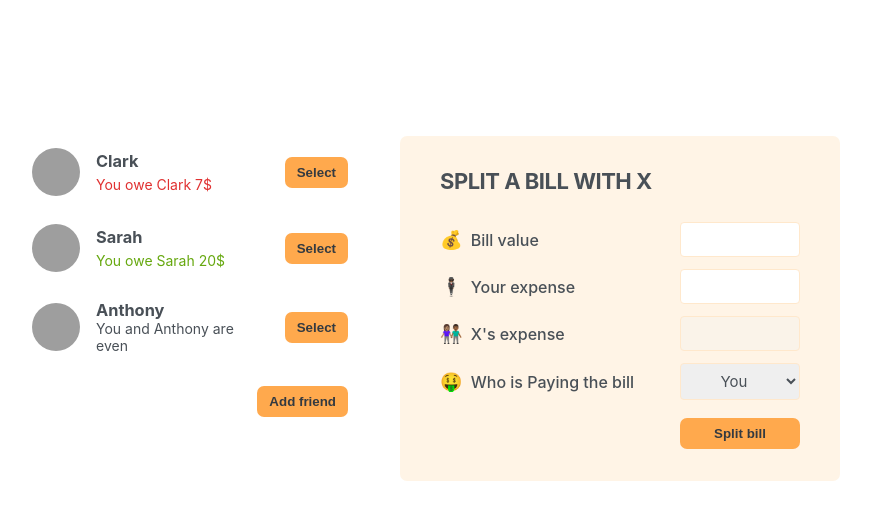
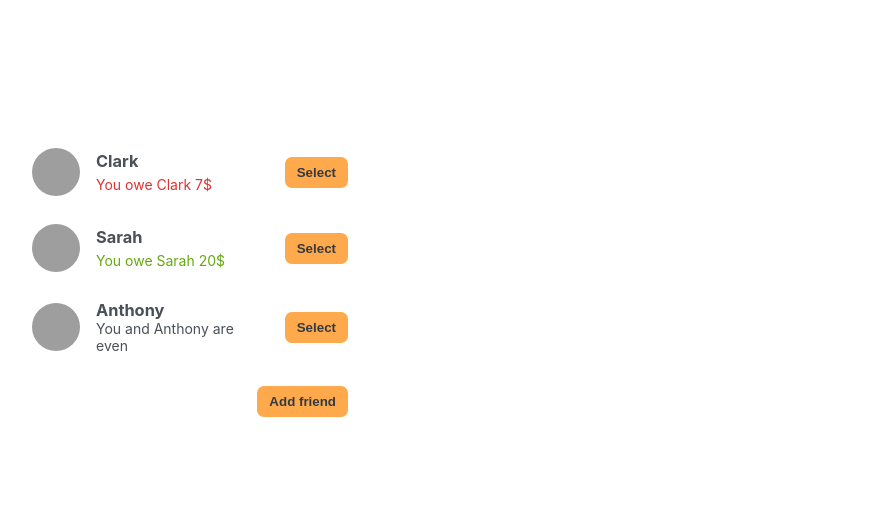
Before and after one commit to SeunDeve/eat-n-split, a React (Create React App) app: page / in a window 1280 px wide. Shown: the top 520 px of the page, without its empty margins (210-1081 px from the left). Built offline with nearby package versions, Linux system fonts and the light colour scheme; grey boxes are pictures that could not be loaded.

Commit message:
initial commit

```diff
--- a/src/App.js
+++ b/src/App.js
@@ -32,6 +32,7 @@
 export default function App() {
   const [friends, setFriends] = useState(initialFriends);
   const [showAddFriend, setShowAddFriend] = useState(false);
+  const [selectedFriend, setSelectedFriend] = useState(null);
 
   function handleShowAddFriend() {
     setShowAddFriend((show) => !show);
@@ -40,34 +41,53 @@
   function handleAddFriend(friend) {
     setFriends((friends) => [...friends, friend]);
   }
+
+  function handleSelection(friend) {
+    setSelectedFriend(friend);
+    // setSelectedFriend((cur) => (cur?.id === friend.id ? null : friend));
+  }
+
   return (
     <div className="app">
       <div className="sidebar">
-        <FriendsList friends={friends} />
+        <FriendsList
+          friends={friends}
+          selectedFriend={selectedFriend}
+          onSelection={handleSelection}
+        />
+
         {showAddFriend && <FormAddFriend onAddFriend={handleAddFriend} />}
 
         <Button onClick={handleShowAddFriend}>
           {showAddFriend ? "Close" : "Add friend"}
         </Button>
       </div>
-      <FormSplitBill />
+
+      {selectedFriend && <FormSplitBill selectedFriend={selectedFriend} />}
     </div>
   );
 }
 
-function FriendsList({ friends }) {
+function FriendsList({ friends, onSelection, selectedFriend }) {
   return (
     <ul>
       {friends.map((friend) => (
-        <Friend friend={friend} key={friend.id} />
+        <Friend
+          friend={friend}
+          key={friend.id}
+          selectedFriend={selectedFriend}
+          onSelection={onSelection}
+        />
       ))}
     </ul>
   );
 }
 
-function Friend({ friend }) {
+function Friend({ friend, onSelection, selectedFriend }) {
+  const isSelected = selectedFriend?.id === friend.id;
+
   return (
-    <li>
+    <li className={isSelected ? "selected" : ""}>
       <img src={friend.image} alt={friend.name} />
       <h3>{friend.name}</h3>
 
@@ -83,7 +103,9 @@
       )}
       {friend.balance === 0 && <p> You and {friend.name} are even</p>}
 
-      <Button>Select</Button>
+      <Button onClick={() => onSelection(friend)}>
+        {isSelected ? "Close" : "Select"}
+      </Button>
     </li>
   );
 }
@@ -132,10 +154,10 @@
   );
 }
 
-function FormSplitBill() {
+function FormSplitBill({ selectedFriend }) {
   return (
     <form className="form-split-bill">
-      <h2>Split a bill with x</h2>
+      <h2>Split a bill with {selectedFriend.name}</h2>
 
       <label>💰 Bill value</label>
       <input type="text" />
@@ -143,13 +165,13 @@
       <label>🕴🏾 Your expense</label>
       <input type="text" />
 
-      <label>👩🏽‍🤝‍👨🏾 X's expense</label>
+      <label>👩🏽‍🤝‍👨🏾 {selectedFriend.name}'s expense</label>
       <input type="text" disabled />
 
       <label>🤑 Who is Paying the bill</label>
       <select>
         <option value="user"> You </option>
-        <option value="friend"> X </option>
+        <option value="friend"> {selectedFriend.name} </option>
       </select>
 
       <Button>Split bill</Button>
```
